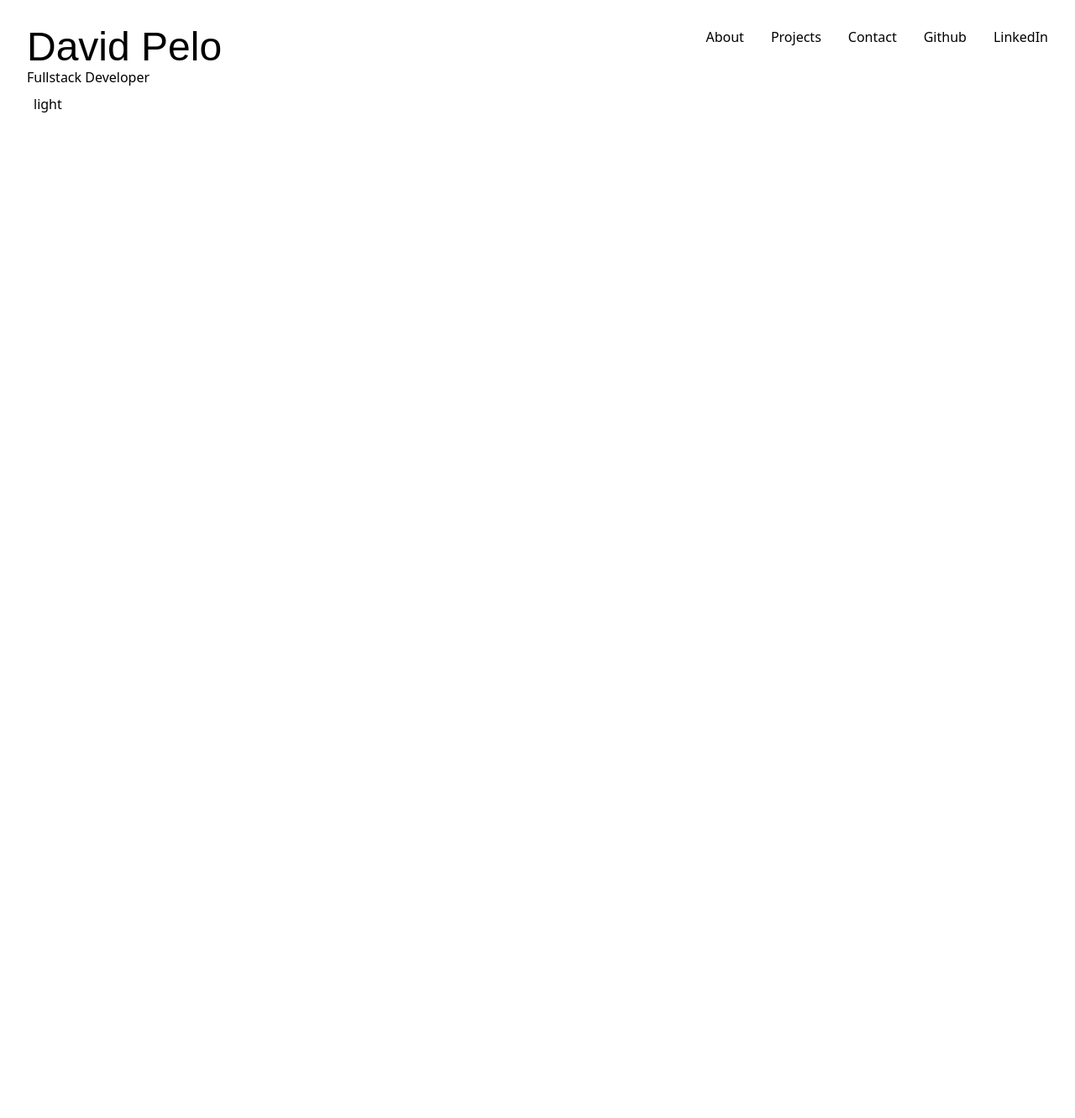
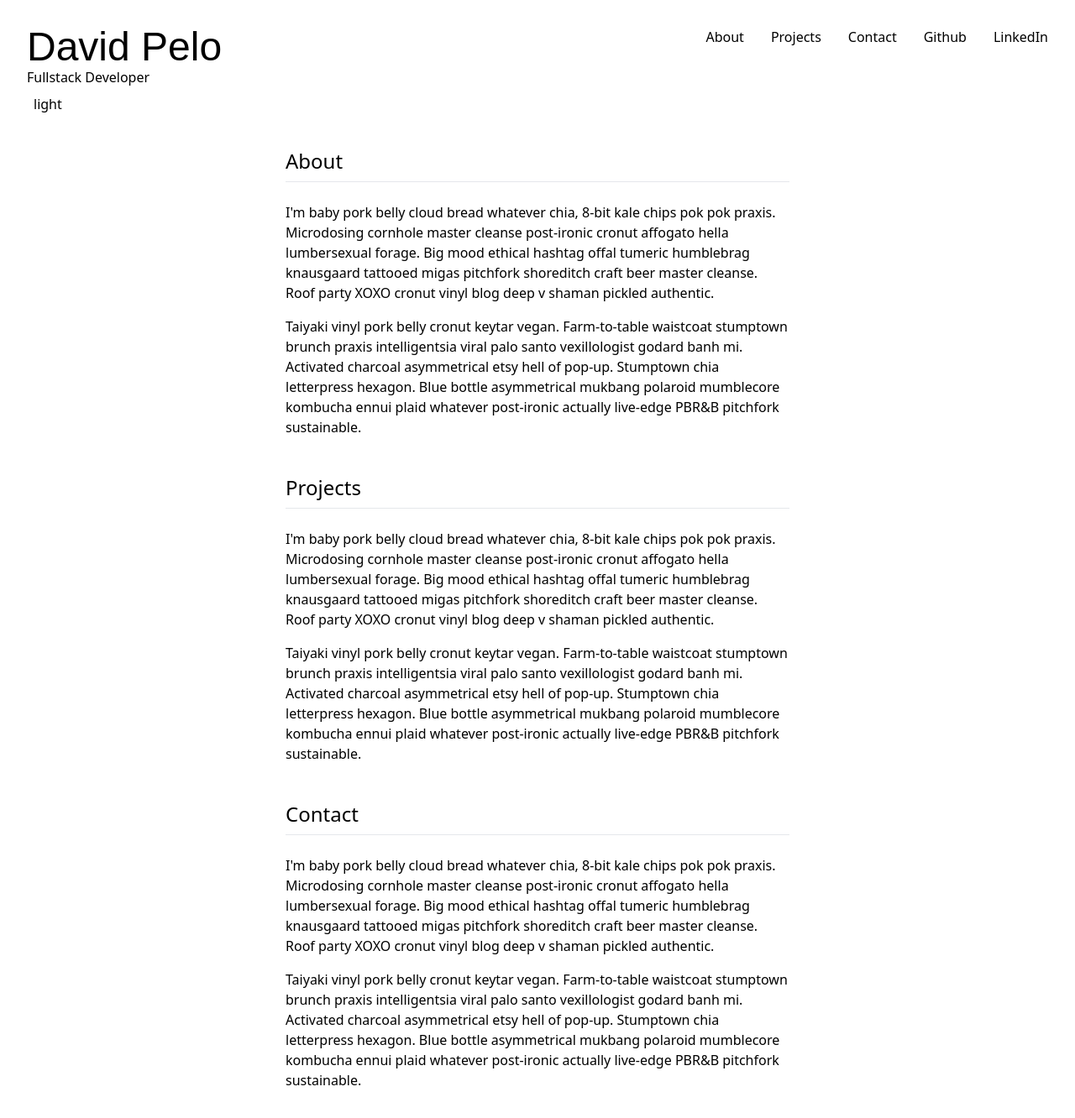
Before and after one commit to DavidPelo/portfolio, a Next.js app in the folder portfolio-next/: page / in a window 1280 px wide. Shown: the top 1332 px of the page at 84% size. Before the commit the page ends 800 px from the top, so only its background shows below. Built offline with nearby package versions, Linux system fonts and the light colour scheme.

Commit message:
setup main content section components

```diff
--- /dev/null
+++ b/portfolio-next/src/components/about.tsx
@@ -0,0 +1,24 @@
+export default function About() {
+  return (
+    <section className="mx-auto max-w-[600px] pb-11">
+      <h2 className="pb-2 text-2xl">About</h2>
+      <hr className="pb-6" />
+      <p className="pb-4">
+        I&apos;m baby pork belly cloud bread whatever chia, 8-bit kale chips pok pok
+        praxis. Microdosing cornhole master cleanse post-ironic cronut affogato
+        hella lumbersexual forage. Big mood ethical hashtag offal tumeric
+        humblebrag knausgaard tattooed migas pitchfork shoreditch craft beer
+        master cleanse. Roof party XOXO cronut vinyl blog deep v shaman pickled
+        authentic.
+      </p>
+      <p>
+        Taiyaki vinyl pork belly cronut keytar vegan. Farm-to-table waistcoat
+        stumptown brunch praxis intelligentsia viral palo santo vexillologist
+        godard banh mi. Activated charcoal asymmetrical etsy hell of pop-up.
+        Stumptown chia letterpress hexagon. Blue bottle asymmetrical mukbang
+        polaroid mumblecore kombucha ennui plaid whatever post-ironic actually
+        live-edge PBR&B pitchfork sustainable.
+      </p>
+    </section>
+  )
+}
--- /dev/null
+++ b/portfolio-next/src/components/contact.tsx
@@ -0,0 +1,24 @@
+export default function Contact() {
+  return (
+    <section className="mx-auto max-w-[600px] pb-11">
+      <h2 className="pb-2 text-2xl">Contact</h2>
+      <hr className="pb-6" />
+      <p className="pb-4">
+        I&apos;m baby pork belly cloud bread whatever chia, 8-bit kale chips pok
+        pok praxis. Microdosing cornhole master cleanse post-ironic cronut
+        affogato hella lumbersexual forage. Big mood ethical hashtag offal
+        tumeric humblebrag knausgaard tattooed migas pitchfork shoreditch craft
+        beer master cleanse. Roof party XOXO cronut vinyl blog deep v shaman
+        pickled authentic.
+      </p>
+      <p>
+        Taiyaki vinyl pork belly cronut keytar vegan. Farm-to-table waistcoat
+        stumptown brunch praxis intelligentsia viral palo santo vexillologist
+        godard banh mi. Activated charcoal asymmetrical etsy hell of pop-up.
+        Stumptown chia letterpress hexagon. Blue bottle asymmetrical mukbang
+        polaroid mumblecore kombucha ennui plaid whatever post-ironic actually
+        live-edge PBR&B pitchfork sustainable.
+      </p>
+    </section>
+  )
+}
--- /dev/null
+++ b/portfolio-next/src/components/projects.tsx
@@ -0,0 +1,24 @@
+export default function Projects() {
+  return (
+    <section className="mx-auto max-w-[600px] pb-11">
+      <h2 className="pb-2 text-2xl">Projects</h2>
+      <hr className="pb-6" />
+      <p className="pb-4">
+        I&apos;m baby pork belly cloud bread whatever chia, 8-bit kale chips pok
+        pok praxis. Microdosing cornhole master cleanse post-ironic cronut
+        affogato hella lumbersexual forage. Big mood ethical hashtag offal
+        tumeric humblebrag knausgaard tattooed migas pitchfork shoreditch craft
+        beer master cleanse. Roof party XOXO cronut vinyl blog deep v shaman
+        pickled authentic.
+      </p>
+      <p>
+        Taiyaki vinyl pork belly cronut keytar vegan. Farm-to-table waistcoat
+        stumptown brunch praxis intelligentsia viral palo santo vexillologist
+        godard banh mi. Activated charcoal asymmetrical etsy hell of pop-up.
+        Stumptown chia letterpress hexagon. Blue bottle asymmetrical mukbang
+        polaroid mumblecore kombucha ennui plaid whatever post-ironic actually
+        live-edge PBR&B pitchfork sustainable.
+      </p>
+    </section>
+  )
+}
--- a/portfolio-next/src/pages/index.tsx
+++ b/portfolio-next/src/pages/index.tsx
@@ -1,6 +1,13 @@
+import About from '../components/about'
+import Contact from '../components/contact'
+import Projects from '../components/projects'
+
 export default function Home() {
   return (
     <>
+      <About />
+      <Projects />
+      <Contact />
     </>
   )
 }
--- a/portfolio-next/tailwind.config.cjs
+++ b/portfolio-next/tailwind.config.cjs
@@ -8,7 +8,7 @@ module.exports = {
         thin: ['Neue Montreal Thin', 'sans-serif'],
         medium: ['Neue Montreal Medium', 'sans-serif']
       }
-    }
+    },
   },
   plugins: []
 }
```
